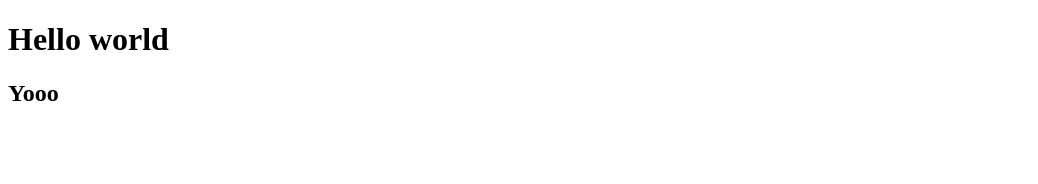
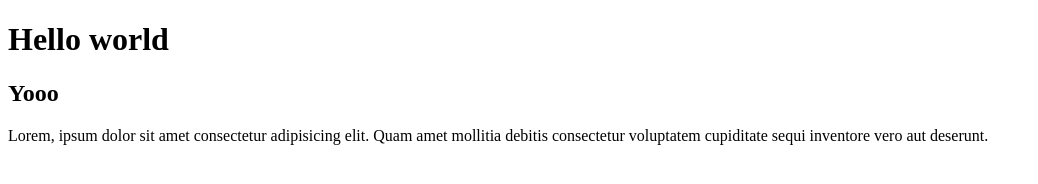
Before and after one commit to sharoy674281/test, a plain HTML site: page index.html in a window 1280 px wide. Shown: the whole page, without its empty margins (0-1038 px from the left). Drawn offline with Linux system fonts and the light colour scheme.

Commit message:
paragraph

```diff
--- a/index.html
+++ b/index.html
@@ -8,5 +8,6 @@
 <body>
    <h1>Hello world</h1>
    <h2>Yooo</h2>
+   <p>Lorem, ipsum dolor sit amet consectetur adipisicing elit. Quam amet mollitia debitis consectetur voluptatem cupiditate sequi inventore vero aut deserunt.</p>
 </body>
 </html>
```
